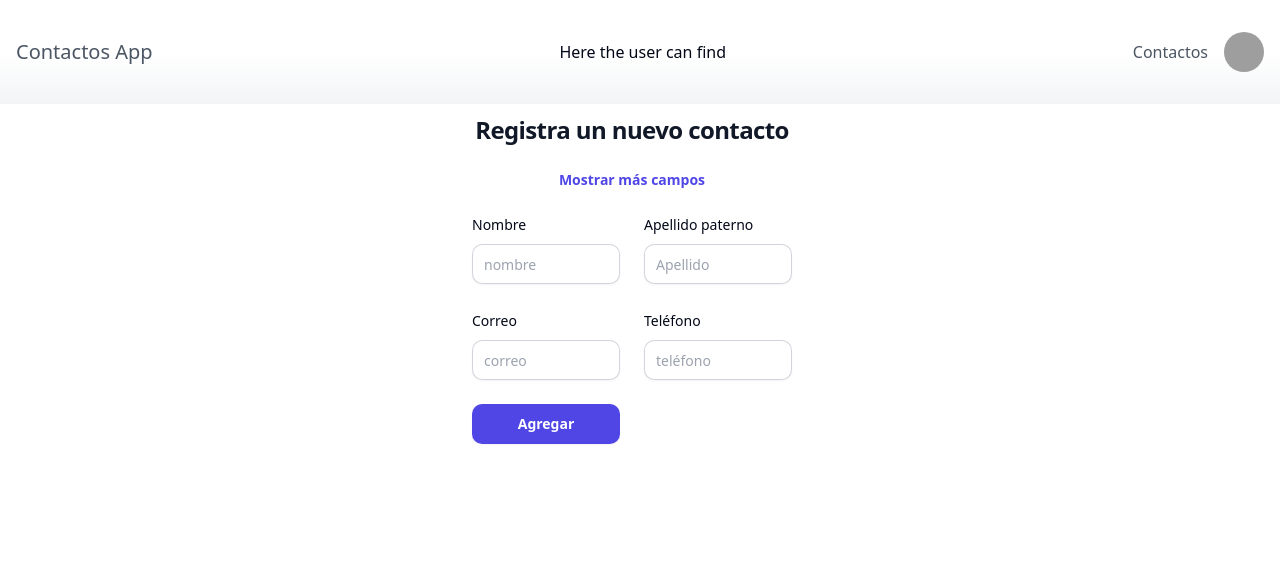
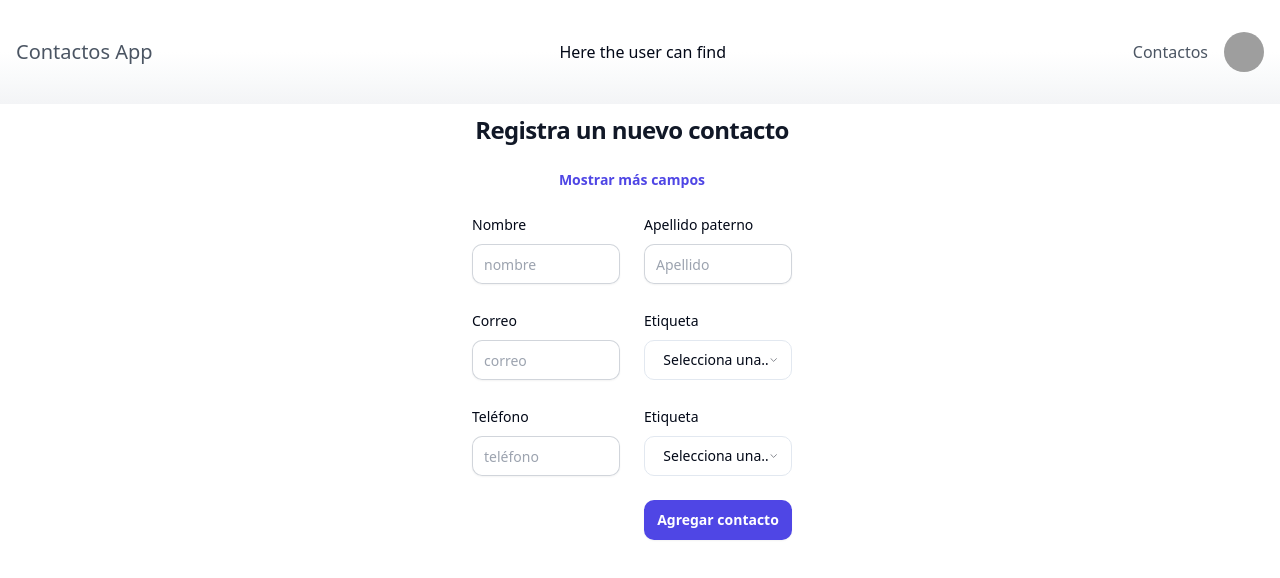
Before and after one commit to RegRob26/agenda_client, a React (Vite) app: page /addContact in a window 1280 px wide. Shown: the top 578 px of the page. Built offline with nearby package versions, Linux system fonts and the light colour scheme; grey boxes are pictures that could not be loaded.

Commit message:
feat(contact): connect the component with API
now we can save contact

```diff
--- a/package.json
+++ b/package.json
@@ -13,6 +13,7 @@
     "@hookform/resolvers": "^3.6.0",
     "@radix-ui/react-avatar": "^1.0.4",
     "@radix-ui/react-label": "^2.0.2",
+    "@radix-ui/react-select": "^2.0.0",
     "@radix-ui/react-slot": "^1.0.2",
     "@radix-ui/react-toast": "^1.1.5",
     "class-variance-authority": "^0.7.0",
--- a/src/components/contact/addContact.jsx
+++ b/src/components/contact/addContact.jsx
@@ -6,6 +6,15 @@
 import { zodResolver } from '@hookform/resolvers/zod';
 import { addContact } from '@/services/contacts/contacts.js';
 import { Form, FormControl, FormField, FormItem, FormLabel, FormMessage } from '@/components/ui/form.jsx';
+import {
+    Select,
+    SelectContent,
+    SelectGroup,
+    SelectItem,
+    SelectLabel,
+    SelectTrigger,
+    SelectValue,
+} from "@/components/ui/select"
 import { Input } from '@/components/ui/input.jsx';
 import { Button } from '@/components/ui/button.jsx';
 
@@ -13,8 +22,15 @@
     {
         const [isSignUp, setIsSignUp] = useState(true);
         const [moreData, setMoreData] = useState(false);
+        //const [morePhone, setMorePhone] = useState(false);
+
         const navigate = useNavigate();
         const { toast } = useToast();
+
+        const Label = {
+            TRABAJO: 'Work',
+            PERSONAL: 'Personal',
+        }
 
         function showToast(message, status) {
             let statusType = 'success'
@@ -48,9 +64,14 @@
             phone: z.string().min(10, {
                 message: 'El teléfono debe tener al menos 10 caracteres'
             }),
-
+            phone_type: z.nativeEnum(Label, {
+                message: 'Selecciona una etiqueta'
+            }),
             email: z.string().email({
                 message: 'Ingresa un correo válido'
+            }),
+            email_type: z.nativeEnum(Label, {
+                message: 'Selecciona una etiqueta'
             }),
 
         });
@@ -64,11 +85,22 @@
                 second_last_name: '',
                 phone: '',
                 email: '',
+                label: Label.PERSONAL,
             },
         })
 
         async function onSubmit() {
             const data = form.getValues();
+            console.log('data before: ', data);
+            data.phones = [{
+                phone_type: data.phone_type,
+                phone_number: data.phone
+            }]
+            data.emails = [{
+                email_type: data.email_type,
+                email: data.email
+            }]
+            console.log('data after: ', data);
             setIsSignUp(true);
             await addContact(data).then((response) => {
                 console.log(response);
@@ -88,17 +120,17 @@
             <div className='relative pb-20'>
                 <div className='flex flex-col md:flex-row mr-4 '>
                     <div className='md:mx-auto justify-center py-10'>
-                        <div>
+                        <div >
                             <h2 className="mt-10 text-center text-2xl font-bold leading-9 tracking-tight text-gray-900">
                                 Registra un nuevo contacto
                             </h2>
                         </div>
-                        <p className=" text-center text-sm text-gray-500 py-5">
+                        <p className="text-center text-sm text-gray-500 py-5 ">
                             <a onClick={() => {
                                 setMoreData(!moreData);
                                 console.log('moreData', moreData);
                             }}
-                               className="font-semibold leading-6 text-indigo-600 hover:text-indigo-500">
+                               className="cursor-pointer font-semibold leading-6 text-indigo-600 hover:text-indigo-500" >
                                 Mostrar {!moreData ? 'más' : 'menos'} campos
                             </a>
                         </p>
@@ -212,6 +244,33 @@
                                             </div>
                                         )}
                                     />
+                                    <div className='mr-40 md:mr-0'>
+                                        <FormField
+                                            control={form.control}
+                                            name="email_type"
+                                            render={({ field }) => (
+                                                <div>
+                                                    <FormItem>
+                                                        <FormLabel>Etiqueta</FormLabel>
+                                                        <Select onValueChange={field.onChange} value={field.value}>
+                                                            <FormControl>
+                                                                <SelectTrigger>
+                                                                    <SelectValue
+                                                                        placeholder='Selecciona una etiqueta' />
+                                                                </SelectTrigger>
+                                                            </FormControl>
+                                                            <SelectContent>
+                                                                <SelectItem value={Label.PERSONAL}>Personal</SelectItem>
+                                                                <SelectItem value={Label.TRABAJO}>Trabajo</SelectItem>
+                                                            </SelectContent>
+                                                        </Select>
+                                                        <FormMessage />
+                                                    </FormItem>
+                                                </div>
+                                            )}
+                                        />
+                                    </div>
+
                                     <FormField
                                         control={form.control}
                                         name="phone"
@@ -230,13 +289,42 @@
                                             </div>
                                         )}
                                     />
+                                    <div className='mr-40 md:mr-0'>
+                                        <FormField
+                                            control={form.control}
+                                            name="phone_type"
+                                            render={({ field }) => (
+                                                <div>
+                                                    <FormItem>
+                                                        <FormLabel>Etiqueta</FormLabel>
+                                                        <Select onValueChange={field.onChange} value={field.value}>
+                                                            <FormControl>
+                                                                <SelectTrigger>
+                                                                    <SelectValue
+                                                                        placeholder='Selecciona una etiqueta'/>
+                                                                </SelectTrigger>
+                                                            </FormControl>
+                                                            <SelectContent>
+                                                                <SelectItem value={Label.PERSONAL}>Personal</SelectItem>
+                                                                <SelectItem value={Label.TRABAJO}>Trabajo</SelectItem>
+                                                            </SelectContent>
+                                                        </Select>
+                                                        <FormMessage />
+                                                    </FormItem>
+                                                </div>
+                                            )}
+                                        />
+                                    </div>
+                                    <div>
+
+                                    </div>
                                     <div>
                                         <Button
                                             type="submit"
-                                            disabled={!isSignUp}
+                                            disabled={form.formState.isSubmitting}
                                             className="flex w-full justify-center rounded-md bg-indigo-600 px-3 py-1.5 text-sm font-semibold leading-6 text-white shadow-sm hover:bg-indigo-500 focus-visible:outline focus-visible:outline-2 focus-visible:outline-offset-2 focus-visible:outline-indigo-600"
                                         >
-                                            Agregar
+                                            Agregar contacto
                                         </Button>
                                     </div>
                                 </form>
--- /dev/null
+++ b/src/components/ui/select.jsx
@@ -0,0 +1,122 @@
+"use client"
+
+import * as React from "react"
+import * as SelectPrimitive from "@radix-ui/react-select"
+import { Check, ChevronDown, ChevronUp } from "lucide-react"
+
+import { cn } from "@/lib/utils"
+
+const Select = SelectPrimitive.Root
+
+const SelectGroup = SelectPrimitive.Group
+
+const SelectValue = SelectPrimitive.Value
+
+const SelectTrigger = React.forwardRef(({ className, children, ...props }, ref) => (
+  <SelectPrimitive.Trigger
+    ref={ref}
+    className={cn(
+      "flex h-10 w-full items-center justify-between rounded-md border border-input bg-background px-3 py-2 text-sm ring-offset-background placeholder:text-muted-foreground focus:outline-none focus:ring-2 focus:ring-ring focus:ring-offset-2 disabled:cursor-not-allowed disabled:opacity-50 [&>span]:line-clamp-1",
+      className
+    )}
+    {...props}>
+    {children}
+    <SelectPrimitive.Icon asChild>
+      <ChevronDown className="h-4 w-4 opacity-50" />
+    </SelectPrimitive.Icon>
+  </SelectPrimitive.Trigger>
+))
+SelectTrigger.displayName = SelectPrimitive.Trigger.displayName
+
+const SelectScrollUpButton = React.forwardRef(({ className, ...props }, ref) => (
+  <SelectPrimitive.ScrollUpButton
+    ref={ref}
+    className={cn("flex cursor-default items-center justify-center py-1", className)}
+    {...props}>
+    <ChevronUp className="h-4 w-4" />
+  </SelectPrimitive.ScrollUpButton>
+))
+SelectScrollUpButton.displayName = SelectPrimitive.ScrollUpButton.displayName
+
+const SelectScrollDownButton = React.forwardRef(({ className, ...props }, ref) => (
+  <SelectPrimitive.ScrollDownButton
+    ref={ref}
+    className={cn("flex cursor-default items-center justify-center py-1", className)}
+    {...props}>
+    <ChevronDown className="h-4 w-4" />
+  </SelectPrimitive.ScrollDownButton>
+))
+SelectScrollDownButton.displayName =
+  SelectPrimitive.ScrollDownButton.displayName
+
+const SelectContent = React.forwardRef(({ className, children, position = "popper", ...props }, ref) => (
+  <SelectPrimitive.Portal>
+    <SelectPrimitive.Content
+      ref={ref}
+      className={cn(
+        "relative z-50 max-h-96 min-w-[8rem] overflow-hidden rounded-md border bg-popover text-popover-foreground shadow-md data-[state=open]:animate-in data-[state=closed]:animate-out data-[state=closed]:fade-out-0 data-[state=open]:fade-in-0 data-[state=closed]:zoom-out-95 data-[state=open]:zoom-in-95 data-[side=bottom]:slide-in-from-top-2 data-[side=left]:slide-in-from-right-2 data-[side=right]:slide-in-from-left-2 data-[side=top]:slide-in-from-bottom-2",
+        position === "popper" &&
+          "data-[side=bottom]:translate-y-1 data-[side=left]:-translate-x-1 data-[side=right]:translate-x-1 data-[side=top]:-translate-y-1",
+        className
+      )}
+      position={position}
+      {...props}>
+      <SelectScrollUpButton />
+      <SelectPrimitive.Viewport
+        className={cn("p-1", position === "popper" &&
+          "h-[var(--radix-select-trigger-height)] w-full min-w-[var(--radix-select-trigger-width)]")}>
+        {children}
+      </SelectPrimitive.Viewport>
+      <SelectScrollDownButton />
+    </SelectPrimitive.Content>
+  </SelectPrimitive.Portal>
+))
+SelectContent.displayName = SelectPrimitive.Content.displayName
+
+const SelectLabel = React.forwardRef(({ className, ...props }, ref) => (
+  <SelectPrimitive.Label
+    ref={ref}
+    className={cn("py-1.5 pl-8 pr-2 text-sm font-semibold", className)}
+    {...props} />
+))
+SelectLabel.displayName = SelectPrimitive.Label.displayName
+
+const SelectItem = React.forwardRef(({ className, children, ...props }, ref) => (
+  <SelectPrimitive.Item
+    ref={ref}
+    className={cn(
+      "relative flex w-full cursor-default select-none items-center rounded-sm py-1.5 pl-8 pr-2 text-sm outline-none focus:bg-accent focus:text-accent-foreground data-[disabled]:pointer-events-none data-[disabled]:opacity-50",
+      className
+    )}
+    {...props}>
+    <span className="absolute left-2 flex h-3.5 w-3.5 items-center justify-center">
+      <SelectPrimitive.ItemIndicator>
+        <Check className="h-4 w-4" />
+      </SelectPrimitive.ItemIndicator>
+    </span>
+
+    <SelectPrimitive.ItemText>{children}</SelectPrimitive.ItemText>
+  </SelectPrimitive.Item>
+))
+SelectItem.displayName = SelectPrimitive.Item.displayName
+
+const SelectSeparator = React.forwardRef(({ className, ...props }, ref) => (
+  <SelectPrimitive.Separator
+    ref={ref}
+    className={cn("-mx-1 my-1 h-px bg-muted", className)}
+    {...props} />
+))
+SelectSeparator.displayName = SelectPrimitive.Separator.displayName
+
+export {
+  Select,
+  SelectGroup,
+  SelectValue,
+  SelectTrigger,
+  SelectContent,
+  SelectLabel,
+  SelectItem,
+  SelectSeparator,
+  SelectScrollUpButton,
+  SelectScrollDownButton,
+}
```
Also changed, not shown: 1 other file (tests, documents, lock files or other folders).
